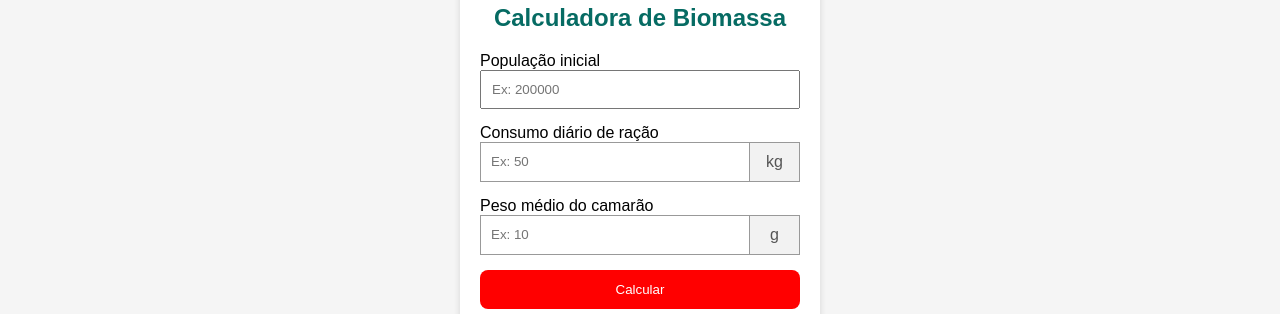
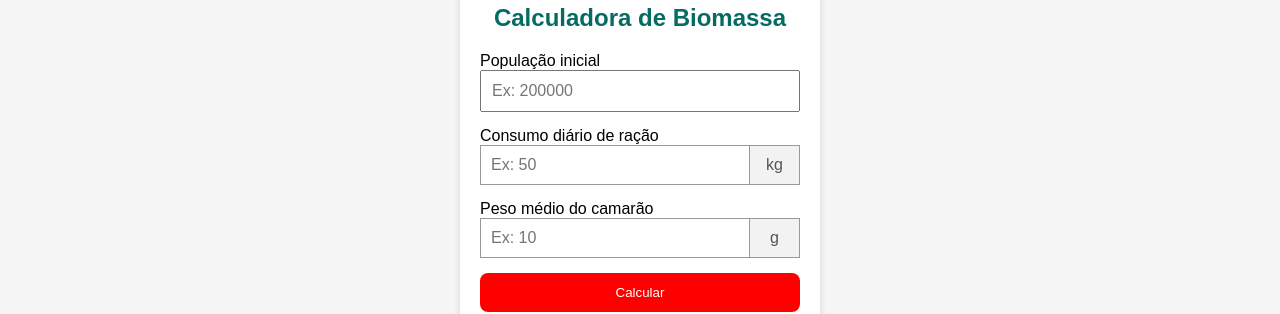
Before and after one commit to matheusch2/wa-aqua, a plain HTML site: page index.html in a window 1280 px wide. Shown: the part 121-435 px from the top of the page. Drawn offline with Linux system fonts and the light colour scheme.

Commit message:
Update index.html

```diff
--- a/index.html
+++ b/index.html
@@ -85,13 +85,16 @@
             padding: 10px;
             margin-bottom: 15px;
             box-sizing: border-box;
+            font-size:16px
         }
         select {
             width: 100%;
             padding: 10px;
          margin-bottom: 15px;
           box-sizing: border-box;
-       }
+        font-size:16px
+        }
+
         .input-unidade {
             display: flex;
             align-items: center;
@@ -109,6 +112,7 @@
             padding: 10px;
             box-sizing: border-box;
             outline: none;
+            font-size:16px
         }
 
         .input-unidade span {
```
